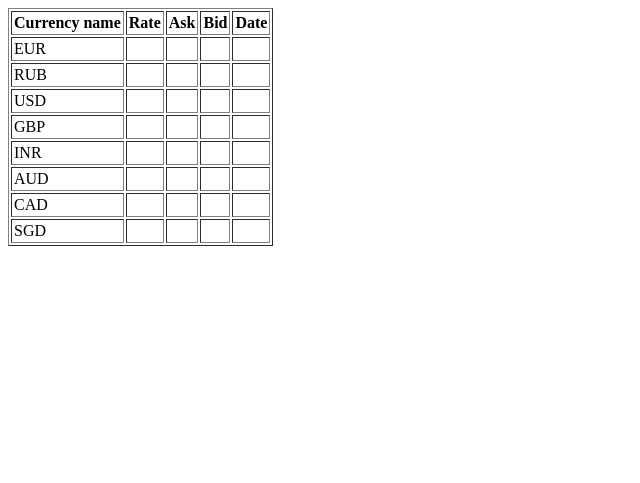
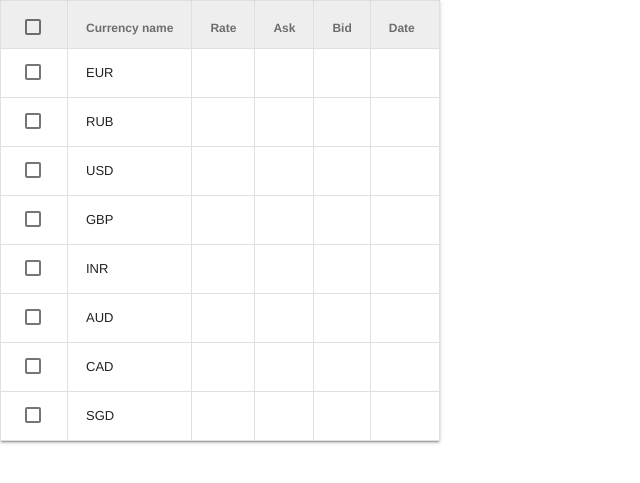
Before and after one commit to tenzinleshy/itsprintrnd, a PHP site: page / in a window 1280 px wide. Shown: the top 483 px of the page, without its empty margins (0-640 px from the left). Run offline with PHP 8.4, Linux system fonts and the light colour scheme; data that the repository does not hold is empty; some libraries are stand-ins or nearby versions.

Commit message:
currency rates updater. add getmdl table style

```diff
--- a/index.php
+++ b/index.php
@@ -1,21 +1,19 @@
 <?php
 
 
-// header ("Content-Type: text/html; charset=utf-8");
-// echo "<!DOCTYPE html>
-// <html>
-// <head>
-// <meta http-equiv=\"content-type\" content=\"text/html; charset=utf-8\">
-// <title>Open Server</title>
-// </head>
-// <body style=\"background: url(fon.png) top left repeat-x\">
-// <center>
-// <br><br><br><div style=\"width: 600px;\"><span style=\"font-size: 32px; color: green; font-family: Arial, Verdana; text-shadow: 0 1px 0 #fff\">Добро пожаловать в Open Server!</span>
-// <br><br><br><span style=\"font-size: 32px; color: #333; font-family: Verdana, Arial;\">Он работает ;-)</span>
-// <br><img src=\"st.png\" style=\"margin: 40px 0\"><br><a href=\"http://open-server.ru/docs/\" style=\"font-size: 24px; color: #048acd; font-family: Arial;\">Руководство пользователя</a></span><br><br><br></div>
-// </center>
-// </body>
-// </html>";
+ header ("Content-Type: text/html; charset=utf-8");
+ echo '<!DOCTYPE html>
+ <html>
+ <head>
+ <meta http-equiv=\"content-type\" content=\"text/html; charset=utf-8\">
+ <title>Open Server</title>
+ </head>
+  <link rel="stylesheet" href="https://fonts.googleapis.com/icon?family=Material+Icons">
+ <link rel="stylesheet" href="https://code.getmdl.io/1.2.1/material.indigo-pink.min.css">
+ <script defer src="https://code.getmdl.io/1.2.1/material.min.js"></script>
+ <body style=\"background: url(fon.png) top left repeat-x\">
+ </body>
+ </html>';
 
 $currencyIdsArr = array(
 		'EUR'=>array(),
@@ -45,32 +43,32 @@ foreach($currencyIdsArr as $currencyId => $rateArr){
 }
 // var_dump($currencyIdsArr);
 
-$tableStr = '<table border="1" cellpadding="2">';
+$tableStr = '<table border="1" cellpadding="2" class="mdl-data-table mdl-js-data-table mdl-data-table--selectable mdl-shadow--2dp">';
 $tableStr.=	'
 	<tr>
-		<th>Currency name
+		<th class="mdl-data-table__cell--non-numeric">Currency name
 		</th>
-		<th>Rate
+		<th class="mdl-data-table__cell--non-numeric">Rate
 		</th>
-		<th>Ask
+		<th class="mdl-data-table__cell--non-numeric">Ask
 		</th>
-		<th>Bid
+		<th class="mdl-data-table__cell--non-numeric">Bid
 		</th>
-		<th>Date
+		<th class="mdl-data-table__cell--non-numeric">Date
 		</th>
 	</tr>';
 	foreach($currencyIdsArr as $currencyId => $rateArr){
 		$tableStr.=	'
 			<tr>
-				<td>'.$currencyId.'
+				<td class="mdl-data-table__cell--non-numeric">'.$currencyId.'
 				</td>
-				<td>'.$rateArr["rate"].'
+				<td class="mdl-data-table__cell--non-numeric">'.$rateArr["rate"].'
 				</td>
-				<td>'.$rateArr["ask"].'
+				<td class="mdl-data-table__cell--non-numeric">'.$rateArr["ask"].'
 				</td>
-				<td>'.$rateArr["bid"].'
+				<td class="mdl-data-table__cell--non-numeric">'.$rateArr["bid"].'
 				</td>
-				<td>'.$rateArr["date"].'
+				<td class="mdl-data-table__cell--non-numeric">'.$rateArr["date"].'
 				</td>
 			</tr>';
 	}
```
